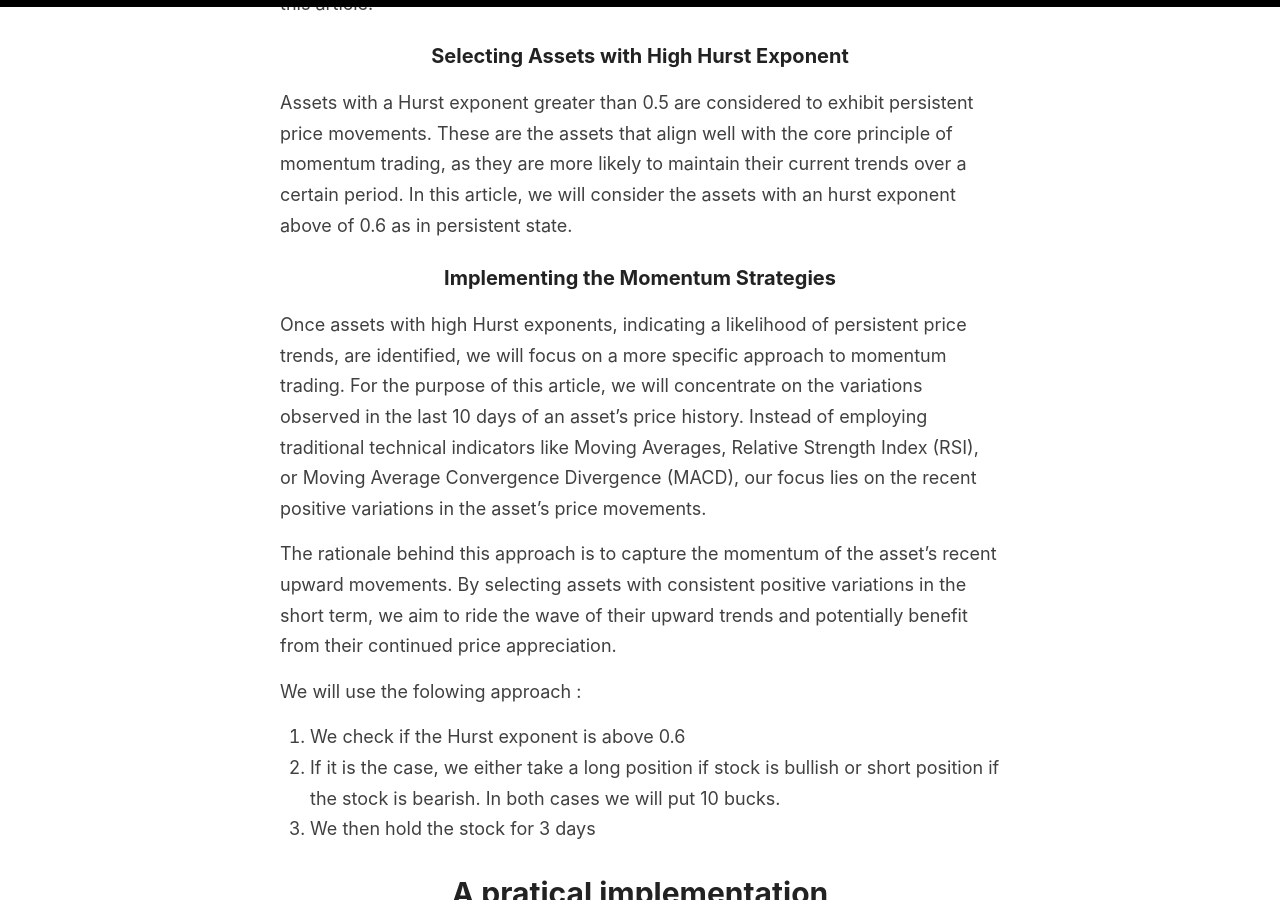
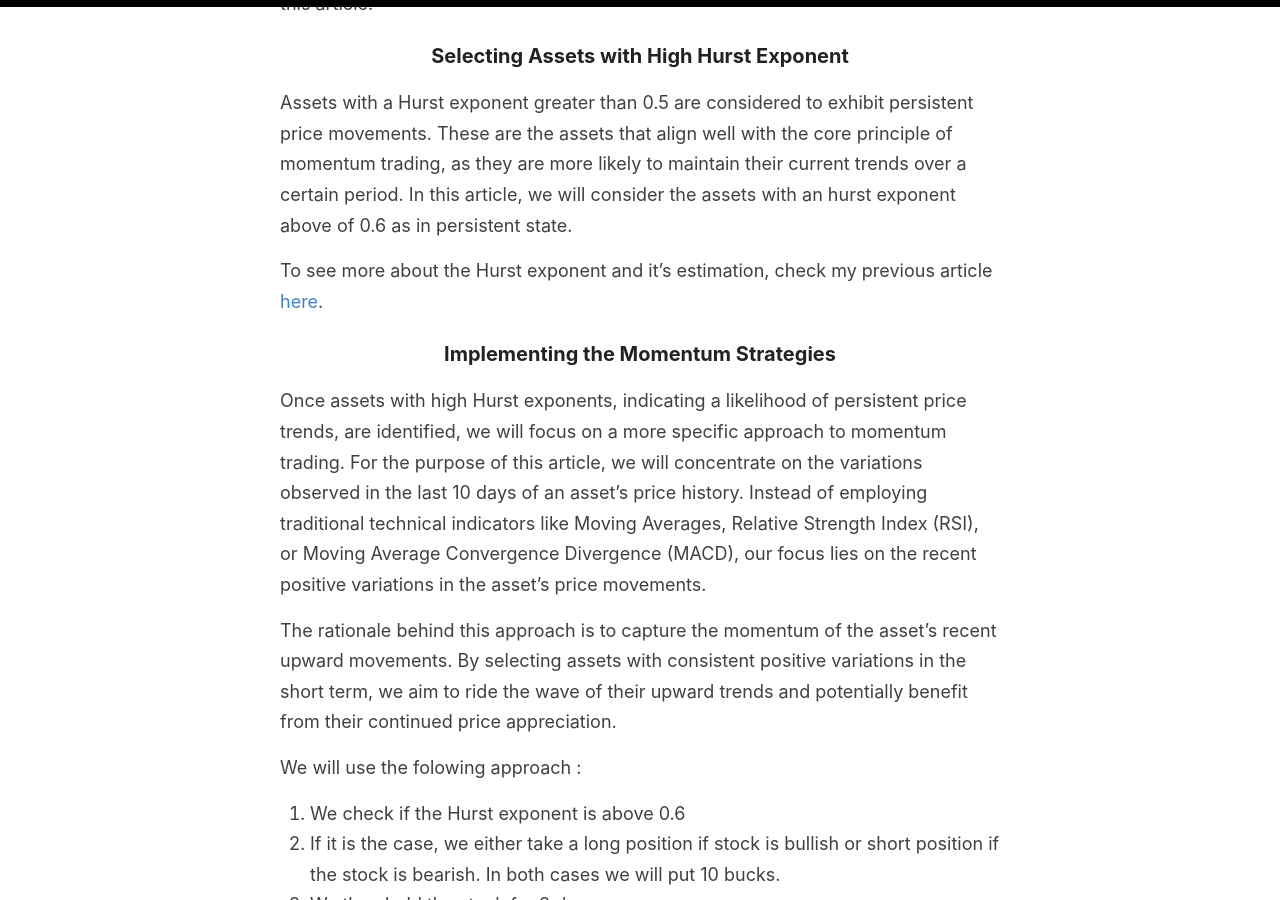
Before and after one commit to Zaltarba/blog, a Jekyll site: the page built from _posts/2023-07-21-MomentumTrading.md, in a window 1280 px wide and 900 px high, scrolled down 2444 px. Built offline with Jekyll 4.4.1, drawn with Linux system fonts in a browser that asks for light colours.

Commit message:
Update 2023-07-21-MomentumTrading.md

```diff
--- a/_posts/2023-07-21-MomentumTrading.md
+++ b/_posts/2023-07-21-MomentumTrading.md
@@ -46,6 +46,8 @@ To begin, traders calculate the Hurst exponent for various assets of interest. T
 ### Selecting Assets with High Hurst Exponent
 
 Assets with a Hurst exponent greater than 0.5 are considered to exhibit persistent price movements. These are the assets that align well with the core principle of momentum trading, as they are more likely to maintain their current trends over a certain period. In this article, we will consider the assets with an hurst exponent above of 0.6 as in persistent state.
+
+To see more about the Hurst exponent and it's estimation, check my previous article [here](https://zaltarba.github.io/blog/HurstEstimatorsReview/).
 
 ### Implementing the Momentum Strategies
 
```
